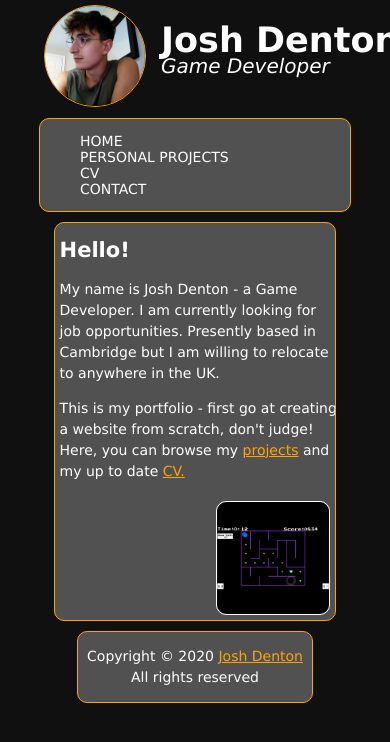
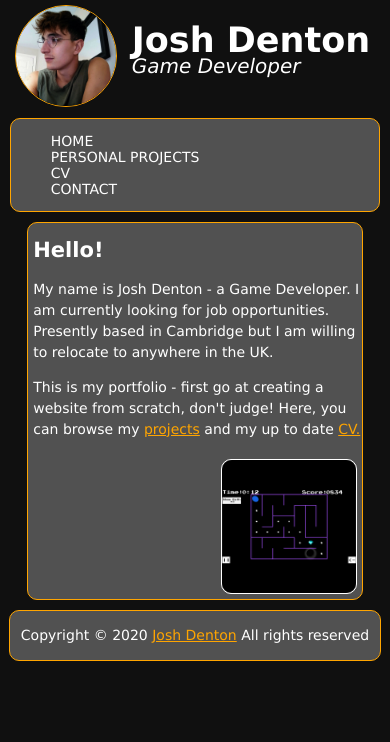
Before and after one commit to joshuadenton5/joshuadenton.github.io, a PHP site: page / in a window 390 px wide; the page is wider, and only the part inside the window is pictured. Shown: the top 742 px of that part. Run offline with PHP 8.4, Linux system fonts and the light colour scheme; some libraries are stand-ins or nearby versions.

Commit message:
width on mobile

```diff
--- a/css/style.css
+++ b/css/style.css
@@ -299,8 +299,8 @@ transition: opacity 2s ease-in-out;*/
 
 @-ms-viewport{width:device-width;}
 @media(max-width:1000px){
-    .container{
-        width:80%;
+    .container, #main-footer{
+        width:95%;
     }
 	#main, #showcase, .tag{
 		width:100%;
--- a/index.html
+++ b/index.html
@@ -1,7 +1,7 @@
 <!DOCTYPE html>
 <html>
 <head>
-    <meta name="viewport" content="width=device-width, initial-scale=1.0, maximum-scale=1.0, user-scalable=no" />
+    <meta name="viewport" content="width=device-width, initial-scale=1.0, user-scalable=yes" />
     <title>Game Developer Portfolio | Josh Denton</title>
     <link rel="stylesheet" type="text/css" href="css/style.css" />
     <script src="https://ajax.googleapis.com/ajax/libs/jquery/1.10.2/jquery.min.js"></script>
```
